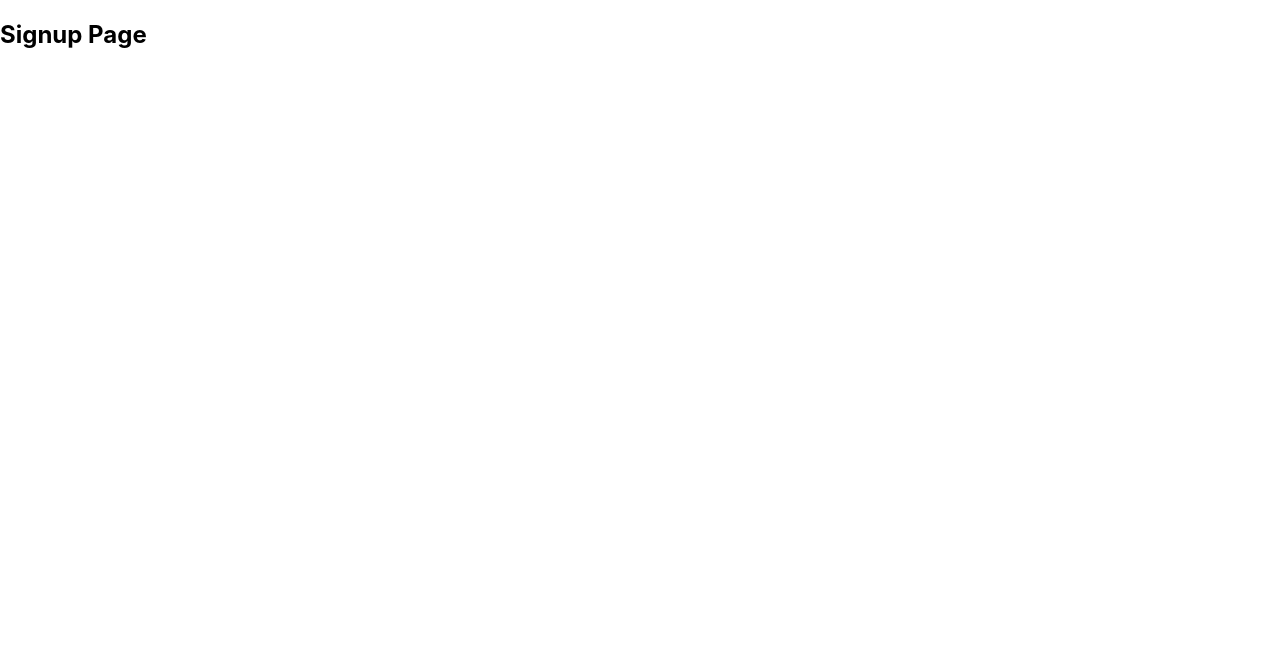
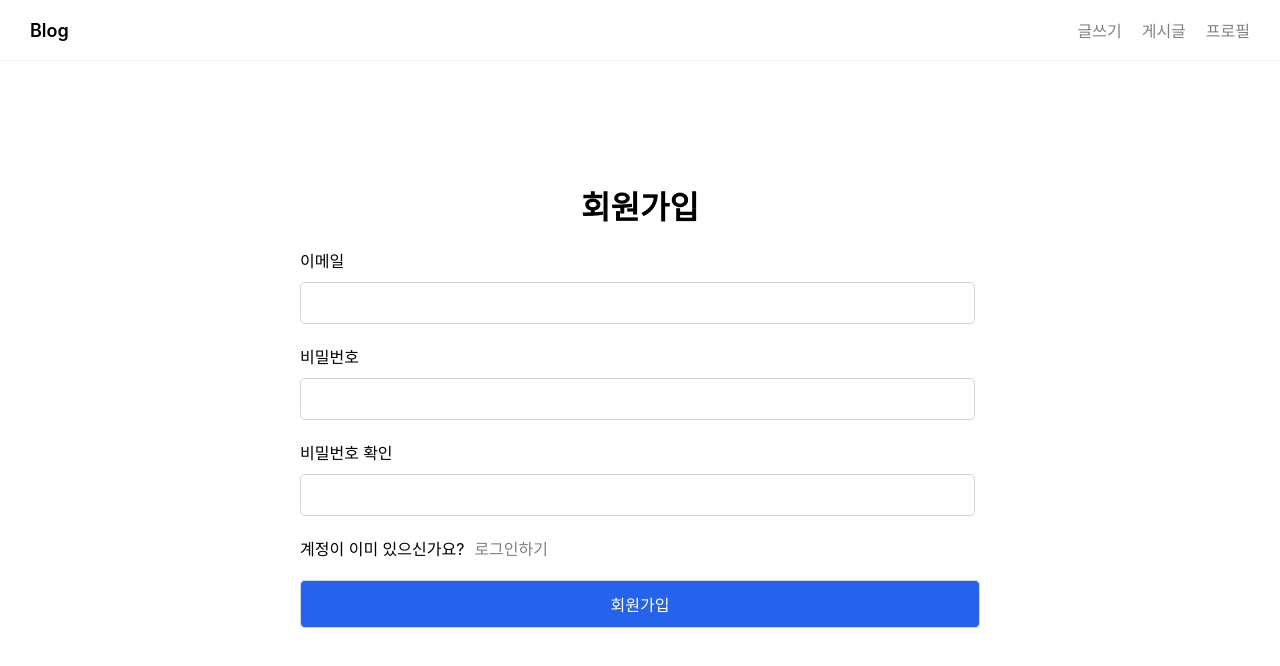
Before and after one commit to yun6160/fc-blog-app, a React (Create React App) app: page /signup in a window 1280 px wide. Shown: the top 666 px of the page. Built offline with nearby package versions, Linux system fonts and the light colour scheme.

Commit message:
feat:loginForm, signupForm

```diff
--- /dev/null
+++ b/src/components/LoginForm.tsx
@@ -0,0 +1,26 @@
+import { Link } from "react-router-dom";
+
+export default function LoginForm() {
+    return (
+        <form action='/post' method='POST' className='form form--lg'>
+            <h1 className='form__title'>로그인</h1>
+            <div className='form__block'>
+                <label htmlFor='email'>이메일</label>
+                <input type='email' id='email' name='email' required />
+            </div>
+            <div className='form__block'>
+                <label htmlFor='password'>비밀번호</label>
+                <input type='password' id='password' name='password' required />
+            </div>
+            <div className='form__block'>
+                계정이 없으신가요?
+                <Link to='/signup' className='form__link'>
+                    회원가입하기
+                </Link>
+            </div>
+            <div className='form__block'>
+                <input type='submit' value='로그인' className='form__btn--submit' />
+            </div>
+        </form>
+    );
+}
--- a/src/components/Router.tsx
+++ b/src/components/Router.tsx
@@ -1,3 +1,5 @@
+import { useState } from "react";
+
 import { Route, Routes, Navigate } from "react-router-dom";
 import Home from "../pages/home";
 import PostDetail from "../pages/posts/detail";
@@ -9,9 +11,13 @@
 import PostsPage from "../pages/posts";
 
 export default function Router() {
+    // firebase auth가 인증되었으면 true, 아니면 false 로직 추가
+    const [isAuthenticated, setIsAuthenticated] = useState<boolean>(false);
     return (
         <div>
             <Routes>
+                {isAuthenticated ? (
+                    <>
                         <Route path='/' element={<Home />}></Route>
                         <Route path='/posts' element={<PostsPage />}></Route>
                         <Route path='/posts/new' element={<NewPost />}></Route>
@@ -22,6 +28,14 @@
                         <Route path='/signup' element={<SignupPage />}></Route>
                         {/**Navigate를 이용해서 지정하지 않은 path값이 들어올 시 강제로 홈으로 이동 */}
                         <Route path='*' element={<Navigate replace to='/'></Navigate>}></Route>
+                    </>
+                ) : (
+                    <>
+                        <Route path='/login' element={<LoginPage />} />
+                        <Route path='/signup' element={<SignupPage />} />
+                        <Route path='*' element={<LoginPage />} />
+                    </>
+                )}
             </Routes>
         </div>
     );
--- /dev/null
+++ b/src/components/SignupForm.tsx
@@ -0,0 +1,30 @@
+import { Link } from "react-router-dom";
+
+export default function SignupForm() {
+    return (
+        <form action='/post' method='POST' className='form form--lg'>
+            <h1 className='form__title'>회원가입</h1>
+            <div className='form__block'>
+                <label htmlFor='email'>이메일</label>
+                <input type='email' id='email' name='email' required />
+            </div>
+            <div className='form__block'>
+                <label htmlFor='password'>비밀번호</label>
+                <input type='password' id='password' name='password' required />
+            </div>
+            <div className='form__block'>
+                <label htmlFor='password_confirm'>비밀번호 확인</label>
+                <input type='password' id='password_confirm' name='password_confirm' required />
+            </div>
+            <div className='form__block'>
+                계정이 이미 있으신가요?
+                <Link to='/login' className='form__link'>
+                    로그인하기
+                </Link>
+            </div>
+            <div className='form__block'>
+                <input type='submit' value='회원가입' className='form__btn--submit' />
+            </div>
+        </form>
+    );
+}
--- a/src/index.css
+++ b/src/index.css
@@ -416,3 +416,25 @@
 .form .form__btn--submit:focus {
     background-color: #1d4ed8;
 }
+
+/* login form */
+.form--lg {
+    min-height: 70vh;
+    margin-top: 10vh;
+}
+
+.form__title {
+    text-align: center;
+    margin-bottom: 4px;
+}
+
+.form__link {
+    margin-left: 10px;
+    text-decoration: none;
+    color: gray;
+}
+
+.form__link:hover,
+.form__link:focus {
+    color: black;
+}
--- a/src/index.tsx
+++ b/src/index.tsx
@@ -3,7 +3,6 @@
 import "./index.css";
 import App from "./App";
 import { BrowserRouter as Router } from "react-router-dom";
-import firebase from "firebaseApp";
 
 const root = ReactDOM.createRoot(document.getElementById("root") as HTMLElement);
 root.render(
--- a/src/pages/login/index.tsx
+++ b/src/pages/login/index.tsx
@@ -1,3 +1,12 @@
+import Footer from "components/Footer";
+import Header from "components/Header";
+import LoginForm from "components/LoginForm";
+
 export default function LoginPage() {
-    return <h2>Login Page</h2>;
+    return (
+        <>
+            <Header />
+            <LoginForm />
+        </>
+    );
 }
--- a/src/pages/signup/index.tsx
+++ b/src/pages/signup/index.tsx
@@ -1,3 +1,11 @@
+import Header from "components/Header";
+import SignupForm from "components/SignupForm";
+
 export default function SignupPage() {
-    return <h2>Signup Page</h2>;
+    return (
+        <>
+            <Header />
+            <SignupForm />
+        </>
+    );
 }
```
Also changed, not shown: 2 other files (tests, documents, lock files or other folders). Lines whose indentation alone changed are shown as unchanged.
